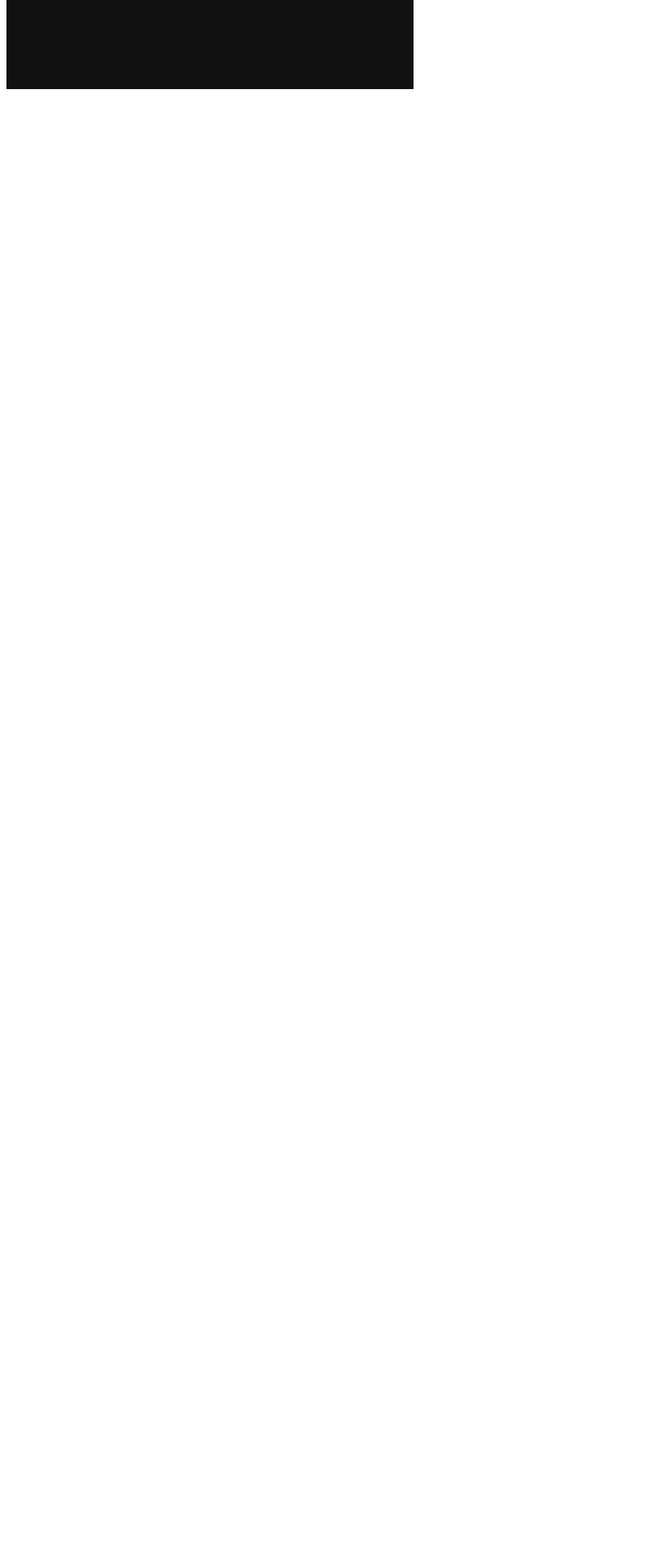
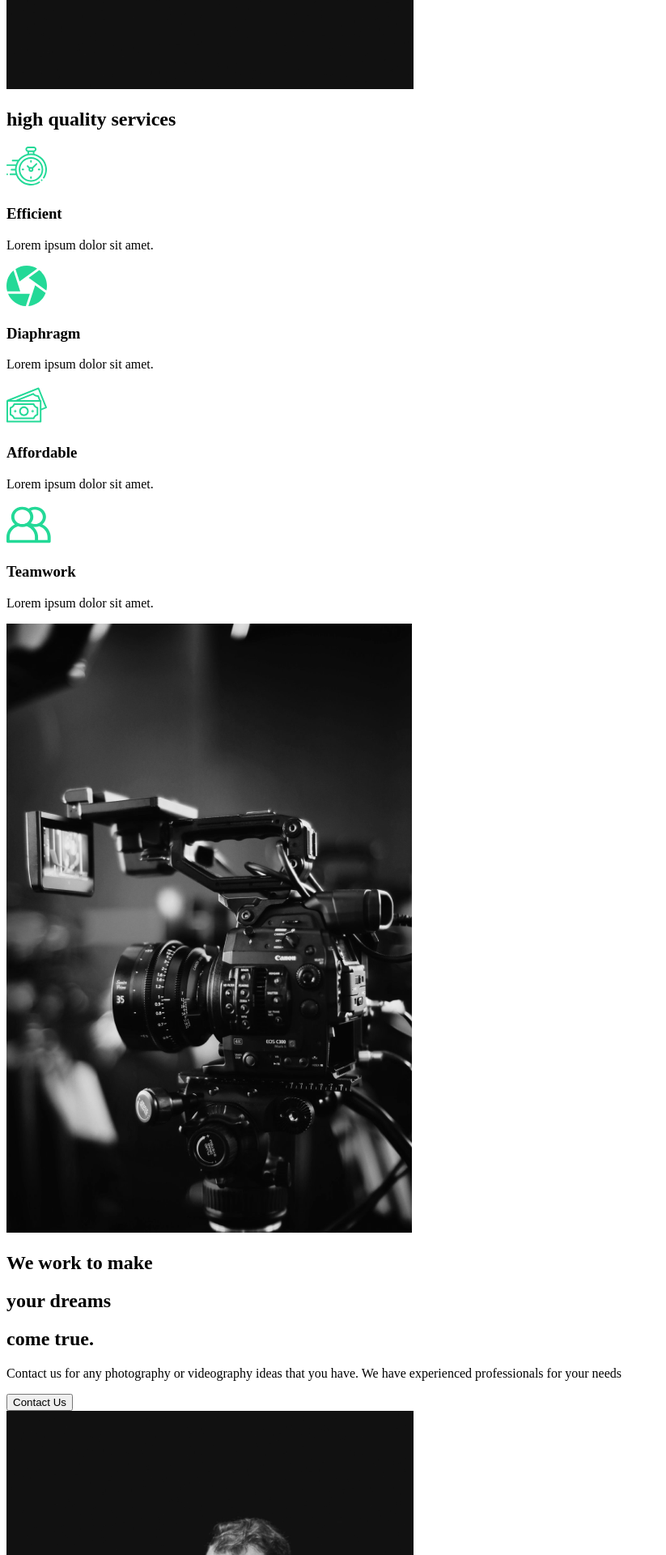
Before and after one commit to RsRahulPro/ReactPortfolio, a React (Create React App) app: page / in a window 1280 px wide. Shown: the part 860-2780 px from the top of the page at 81% size, without its empty margins (0-823 px from the left). Before the commit the page ends 982 px from the top, so only its background shows below. Built offline with nearby package versions, Linux system fonts and the light colour scheme.

Commit message:
Add Services Section HTML

```diff
--- /dev/null
+++ b/src/Components/Faq.js
@@ -0,0 +1,31 @@
+import React from "react";
+import home1 from "../img/home1.png";
+
+let Faq = () => {
+  return (
+    <div>
+      <div className="description">
+        <div className="title">
+          <div className="hide">
+            <h2>We work to make</h2>
+          </div>
+          <div className="hide">
+            <h2>
+              your <span>dreams</span>
+            </h2>
+          </div>
+          <div className="hide">
+            <h2> come true.</h2>
+          </div>
+        </div>
+        <p>Contact us for any photography or videography ideas that you have. We have experienced professionals for your needs</p>
+        <button>Contact Us</button>
+        <div className="image">
+          <img src={home1} alt="A man with a photo camera" />
+        </div>
+      </div>
+    </div>
+  );
+};
+
+export default Faq;
--- /dev/null
+++ b/src/Components/ServicesSection.js
@@ -0,0 +1,54 @@
+import React from "react";
+import home1 from "../img/home1.png";
+import home2 from "../img/home2.png";
+
+//importing icons
+import clock from "../img/clock.svg";
+import diaphragm from "../img/diaphragm.svg";
+import money from "../img/money.svg";
+import teamwork from "../img/teamwork.svg";
+
+let ServicesSection = () => {
+  return (
+    <div className="services">
+      <div className="description">
+        <h2>
+          high <span>quality</span> services
+        </h2>
+        <div className="cards">
+          <div className="card">
+            <div className="icon">
+              <img src={clock} alt="" />
+              <h3>Efficient</h3>
+            </div>
+            <p>Lorem ipsum dolor sit amet.</p>
+          </div>
+          <div className="card">
+            <div className="icon">
+              <img src={diaphragm} alt="" />
+              <h3>Diaphragm</h3>
+            </div>
+            <p>Lorem ipsum dolor sit amet.</p>
+          </div>
+          <div className="card">
+            <div className="icon">
+              <img src={money} alt="" />
+              <h3>Affordable</h3>
+            </div>
+            <p>Lorem ipsum dolor sit amet.</p>
+          </div>
+          <div className="card">
+            <div className="icon">
+              <img src={teamwork} alt="" />
+              <h3>Teamwork</h3>
+            </div>
+            <p>Lorem ipsum dolor sit amet.</p>
+          </div>
+        </div>
+      </div>
+      <img src={home2} alt="" />
+    </div>
+  );
+};
+
+export default ServicesSection;
--- a/src/Pages/AboutUs.js
+++ b/src/Pages/AboutUs.js
@@ -1,7 +1,15 @@
 import React from "react";
 import AboutSection from "../Components/AboutSection";
+import ServicesSection from "../Components/ServicesSection";
+import Faq from "../Components/Faq";
 let AboutUs = () => {
-  return <AboutSection />;
+  return (
+    <>
+      <AboutSection />
+      <ServicesSection />
+      <Faq />
+    </>
+  );
 };
 
 export default AboutUs;
```
